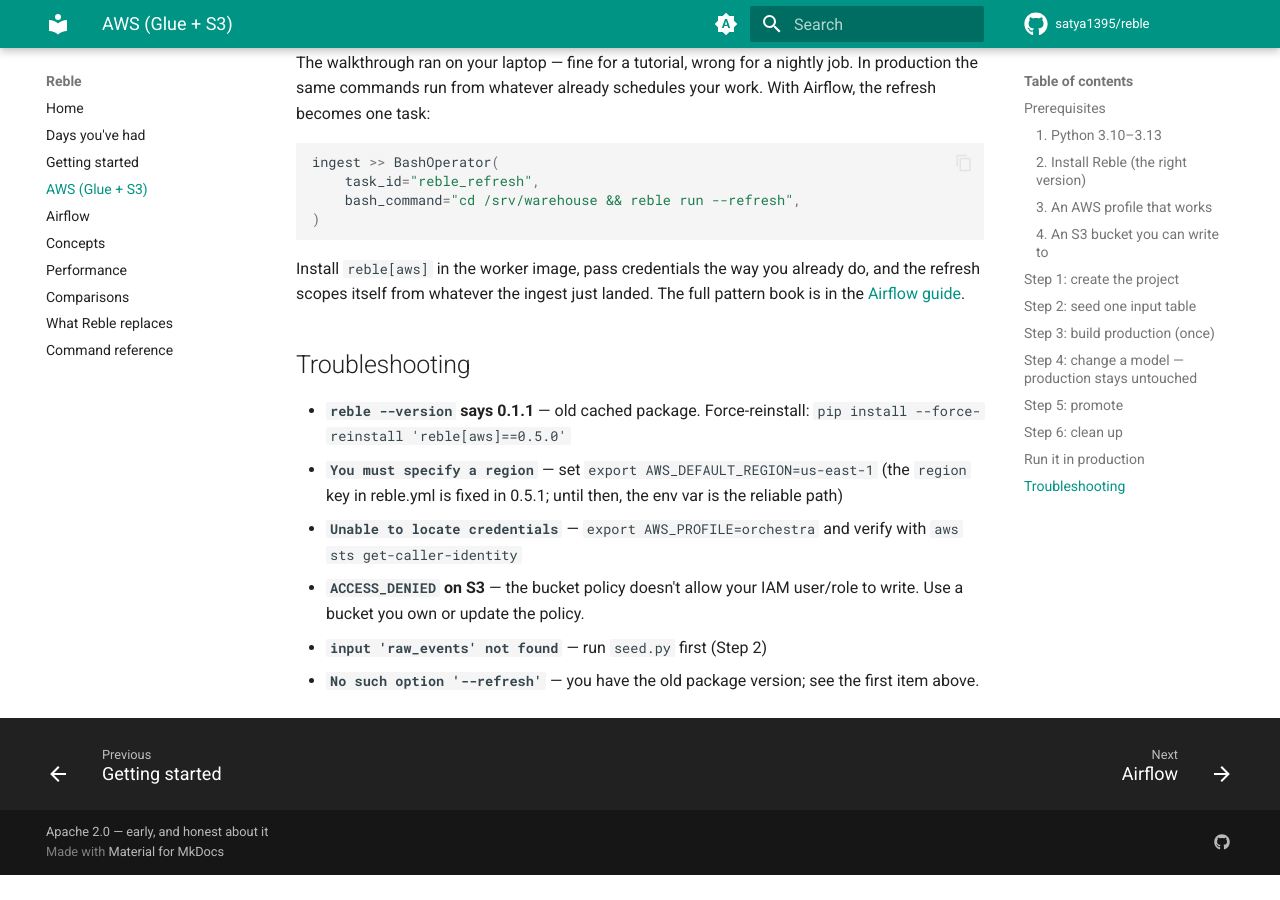
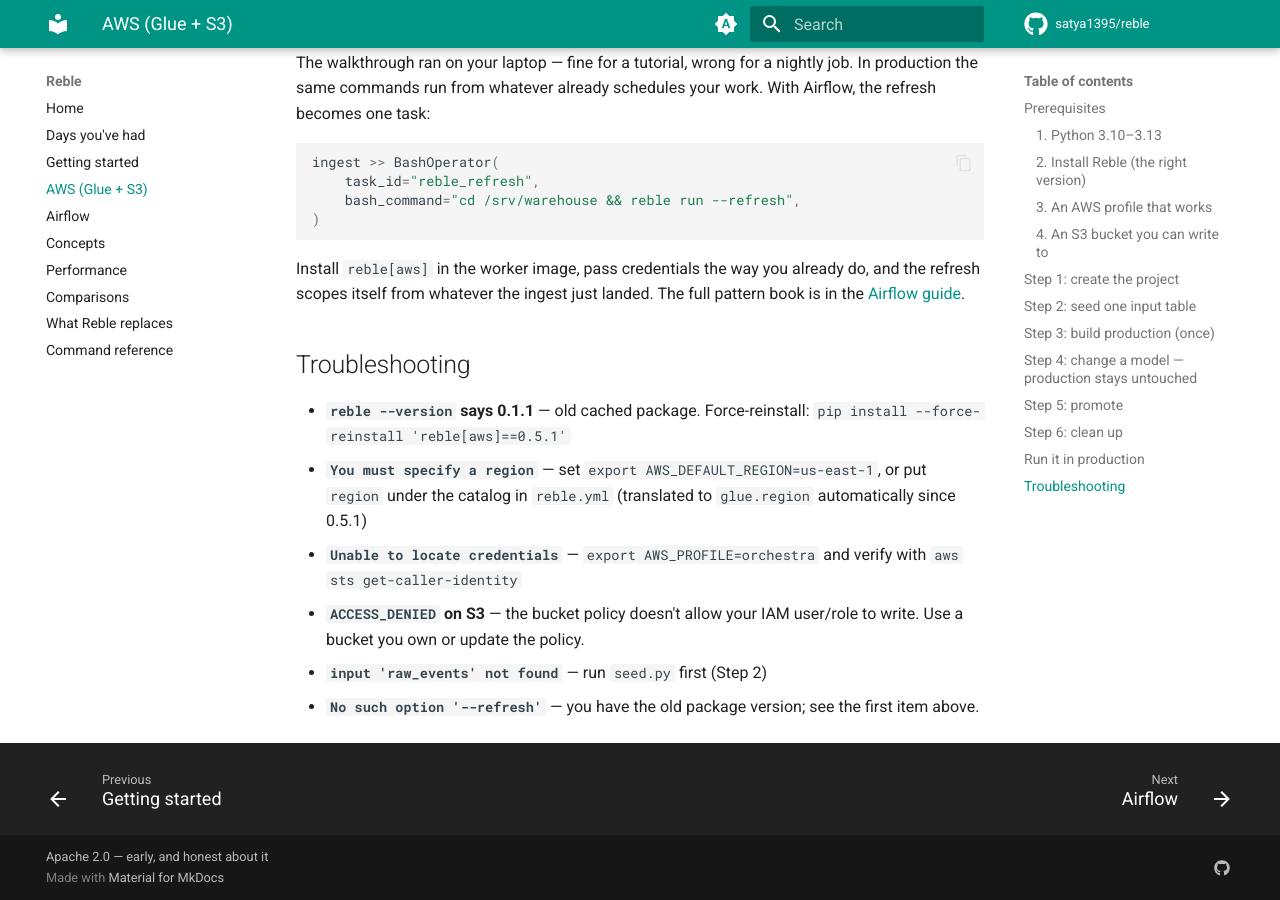
Before and after one commit to satya1395/reble, an MkDocs documentation site: the page built from docs/aws.md, in a window 1280 px wide and 900 px high, scrolled down 4347 px. Built offline with MkDocs 1.6.1 and Material for MkDocs 9.7.7, drawn with Linux system fonts in a browser that asks for light colours; comment, search, counter and statistics services are not loaded; before the commit the page ends 5222 px from its top, so only the background shows below that; some of the changed text lies outside the part shown.

````diff
--- a/docs/aws.md
+++ b/docs/aws.md
@@ -18,9 +18,9 @@ python3.13 -m venv reble-test && source reble-test/bin/activate
 ### 2. Install Reble (the right version)
 
 ```bash
-pip install 'reble[aws]==0.5.0'
+pip install 'reble[aws]==0.5.1'
 reble --version    # must say 0.5.0 — if it says 0.1.1, force-reinstall:
-# pip install --force-reinstall 'reble[aws]==0.5.0'
+# pip install --force-reinstall 'reble[aws]==0.5.1'
 ```
 
 ### 3. An AWS profile that works
@@ -115,7 +115,7 @@ from pyiceberg.catalog import load_catalog
 
 cfg = yaml.safe_load(open("reble.yml"))
 cat_cfg = dict(cfg["warehouse"]["catalog"])
-# pyiceberg reads glue.region, not region (fixed in 0.5.1)
+# reble translates 'region' to 'glue.region' for pyiceberg (0.5.1+)
 if "region" in cat_cfg:
     cat_cfg["glue.region"] = cat_cfg.pop("region")
 
@@ -230,10 +230,10 @@ landed. The full pattern book is in the [Airflow guide](airflow.md).
 ## Troubleshooting
 
 - **`reble --version` says 0.1.1** — old cached package. Force-reinstall:
-  `pip install --force-reinstall 'reble[aws]==0.5.0'`
-- **`You must specify a region`** — set `export AWS_DEFAULT_REGION=us-east-1`
-  (the `region` key in reble.yml is fixed in 0.5.1; until then, the env
-  var is the reliable path)
+  `pip install --force-reinstall 'reble[aws]==0.5.1'`
+- **`You must specify a region`** — set `export AWS_DEFAULT_REGION=us-east-1`,
+  or put `region` under the catalog in `reble.yml` (translated to
+  `glue.region` automatically since 0.5.1)
 - **`Unable to locate credentials`** — `export AWS_PROFILE=orchestra` and
   verify with `aws sts get-caller-identity`
 - **`ACCESS_DENIED` on S3** — the bucket policy doesn't allow your IAM
--- a/pyproject.toml
+++ b/pyproject.toml
@@ -1,6 +1,6 @@
 [project]
 name = "reble"
-version = "0.5.0"
+version = "0.5.1"
 description = "Git-style branching for Iceberg data warehouses: scoped branches, row-level diffs, fast-forward promotion."
 readme = "README.md"
 requires-python = ">=3.10"
````
Also changed, not shown: CHANGELOG.md (+23 -0 lines).
